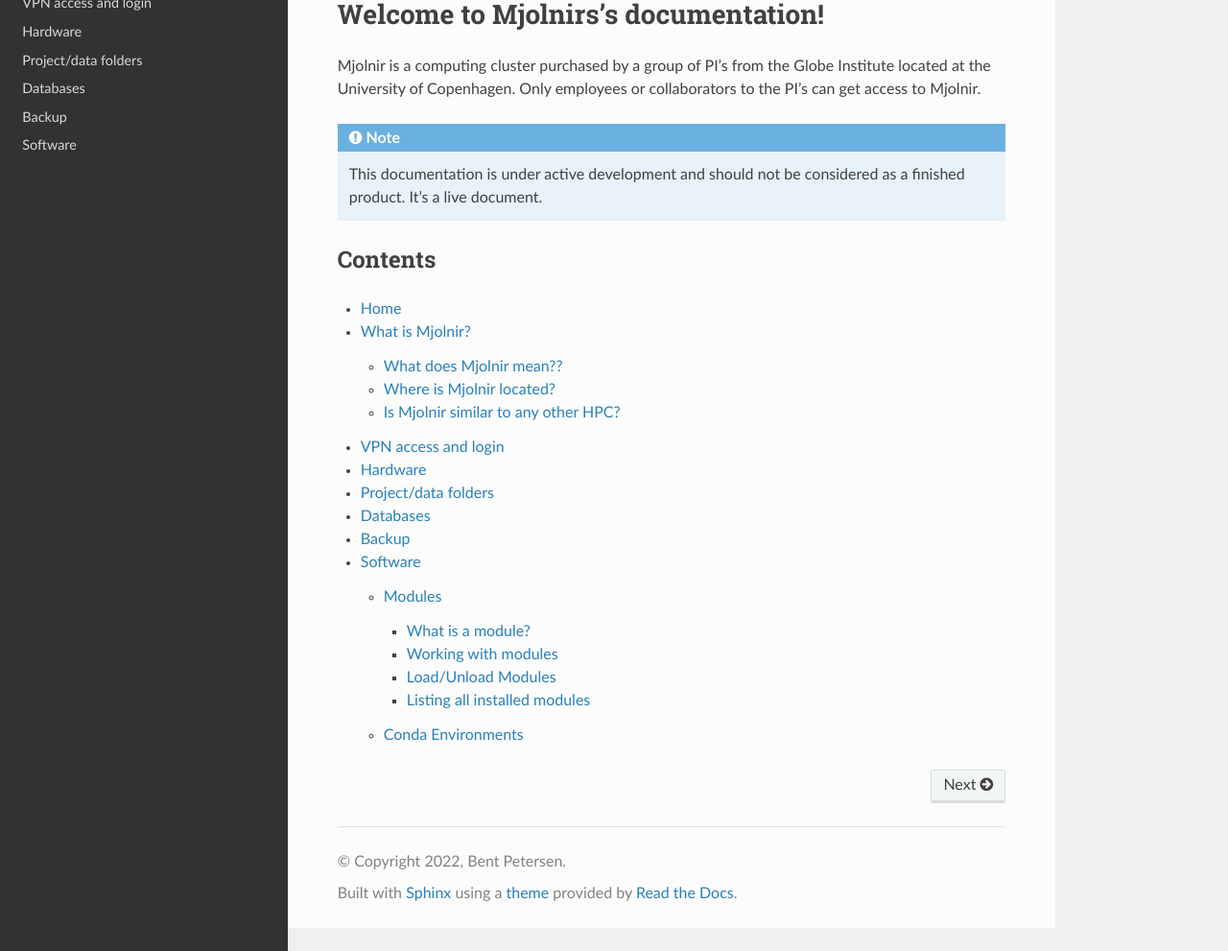
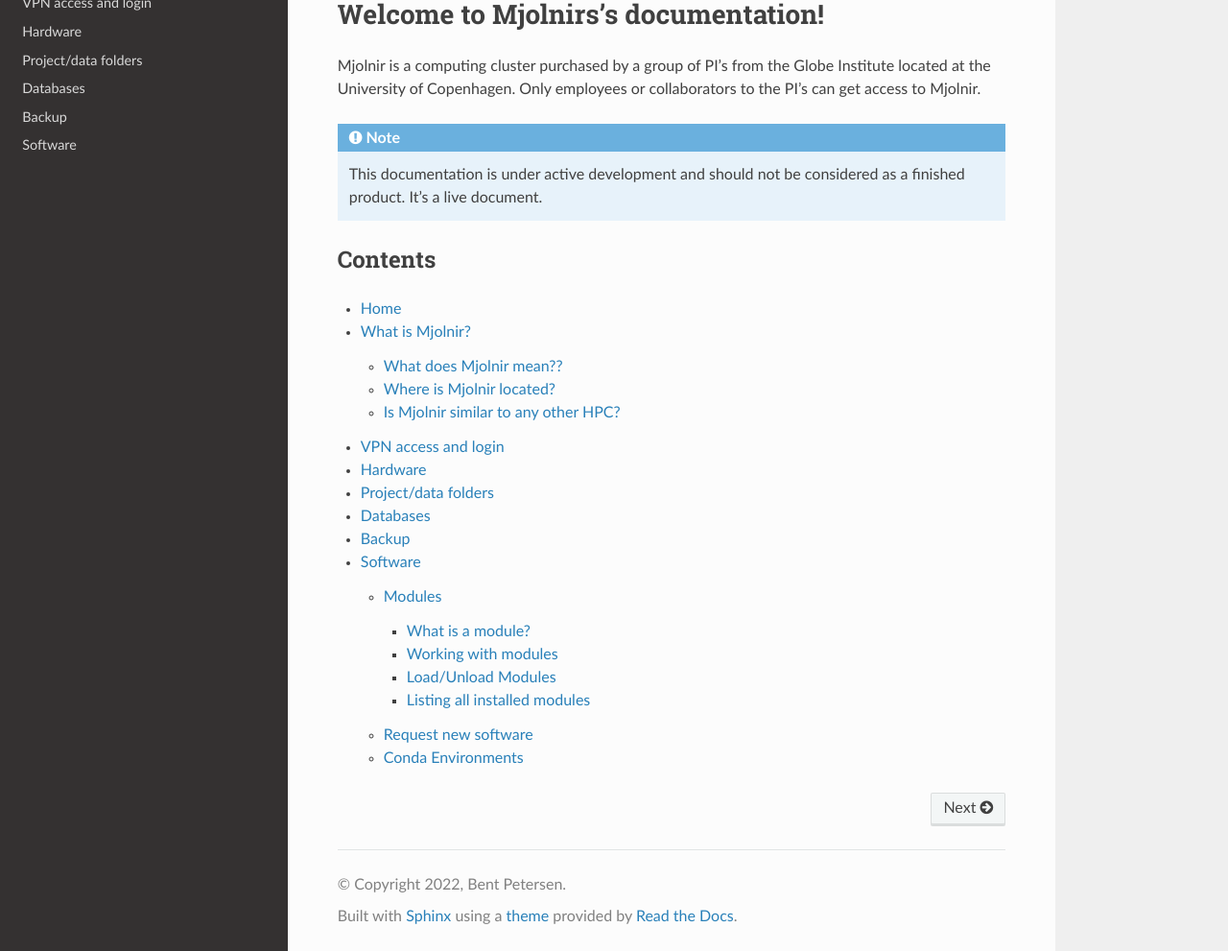
Before and after one commit to bentpetersendk/mjolnir_ucph, a Sphinx documentation site: the page built from docs/source/index.rst, in a window 1280 px wide and 1194 px high, cut to the strip 203-1194 px from the top of the window. Shown: the whole strip at 96% size. Built offline with Sphinx 7.4.7 and the Read the Docs theme 2.0.0, drawn with Linux system fonts in a browser that asks for light colours.

Commit message:
Update software.rst

```diff
--- a/docs/source/software.rst
+++ b/docs/source/software.rst
@@ -128,15 +128,16 @@
 The following software can be loaded as modules.
 You can sort after "date" to see the newest installed.
 
-If you want any software to be installed, please fill in the following form:
-
-`Software request form for Mjolnir software <https://airtable.com/shrEq4OyPXIhvyGuJ>`_.
-
 .. raw:: html
 
        <iframe class="airtable-embed" src="https://airtable.com/embed/shrSAy6vSkKIHQbTz?backgroundColor=yellow&viewControls=on" frameborder="0" onmousewheel="" width="100%" height="533" style="background: transparent; border: 1px solid #ccc;"></iframe>
 
 
+Request new software
+-----
+If you want any software to be installed, please fill in the following form:
+
+`Software request form for Mjolnir software <https://airtable.com/shrEq4OyPXIhvyGuJ>`_.
 
 
 Conda Environments
```
